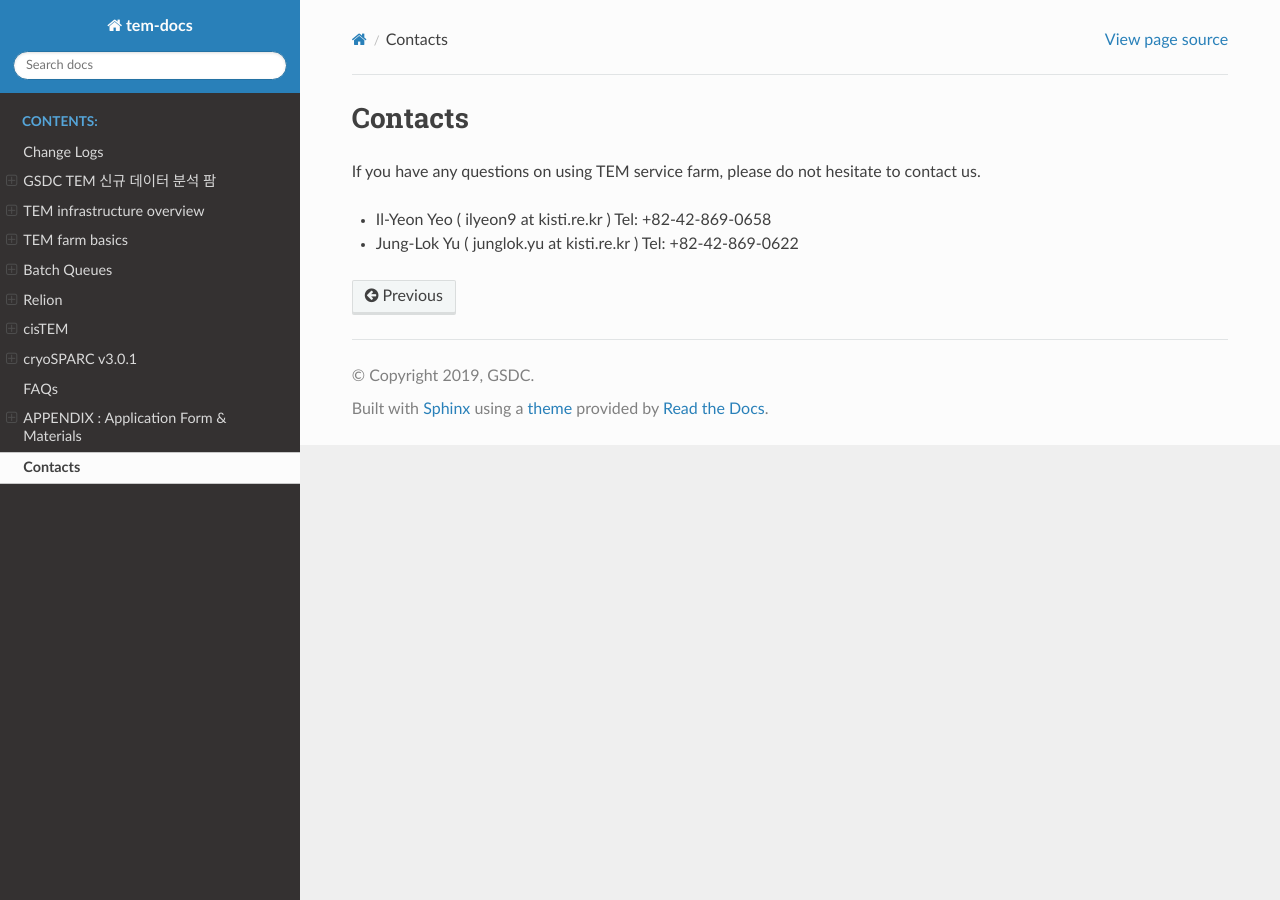
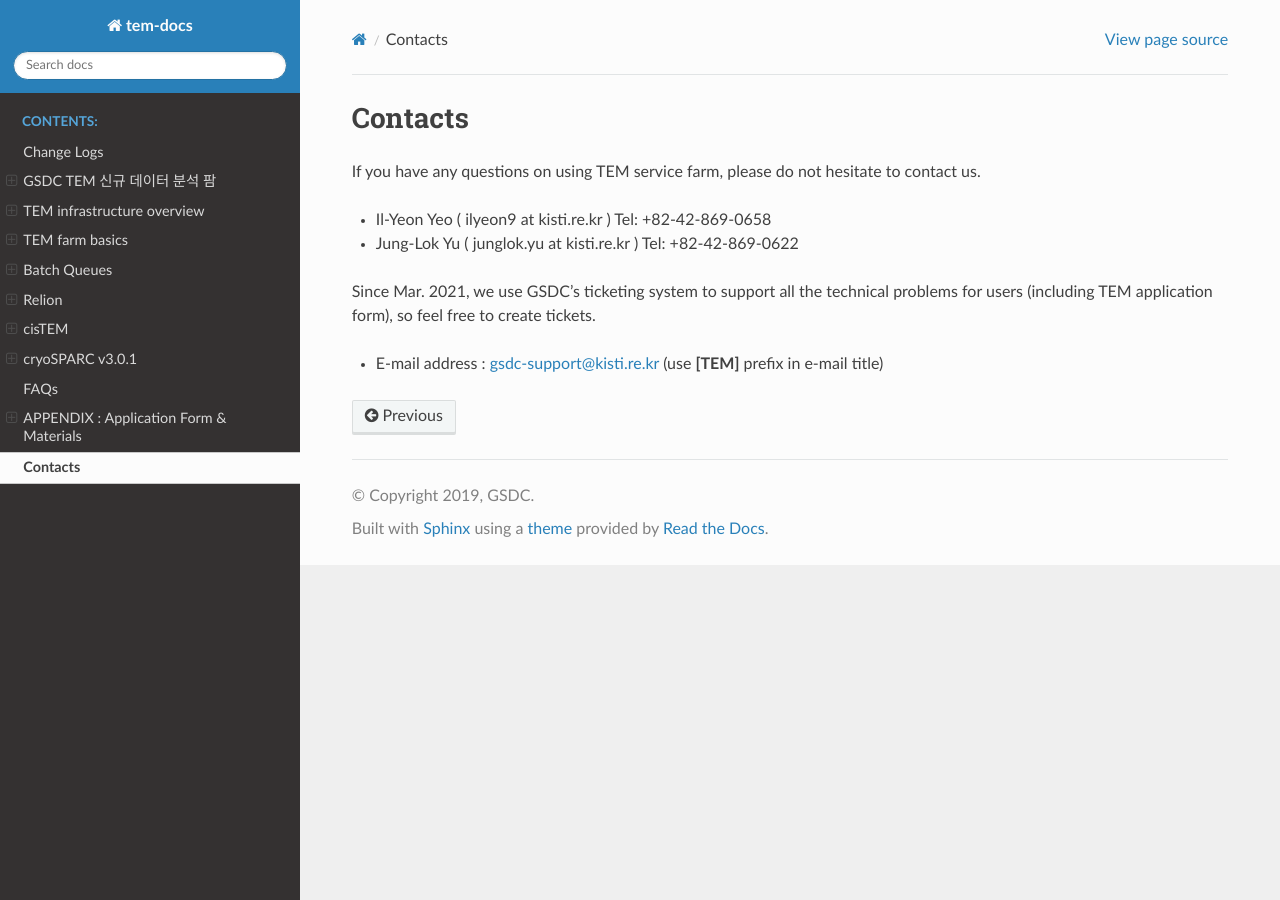
Before and after one commit to junglok/tem-docs, a Sphinx documentation site: the page built from docs/contact.rst, in a window 1280 px wide. Built offline with Sphinx 7.4.7 and the Read the Docs theme 2.0.0, drawn with Linux system fonts in a browser that asks for light colours.

Commit message:
figures changed

```diff
--- a/docs/contact.rst
+++ b/docs/contact.rst
@@ -7,3 +7,7 @@ If you have any questions on using TEM service farm, please do not hesitate to c
 * Il-Yeon Yeo ( ilyeon9 at kisti.re.kr ) Tel: +82-42-869-0658
 
 * Jung-Lok Yu ( junglok.yu at kisti.re.kr ) Tel: +82-42-869-0622
+
+Since Mar. 2021, we use GSDC's ticketing system to support all the technical problems for users (including TEM application form), so feel free to create tickets.
+
+* E-mail address : gsdc-support@kisti.re.kr (use **[TEM]** prefix in e-mail title)
```
Also changed, not shown: docs/images/mobaxterm_resized.JPG, docs/images/putty-1_resized.JPG.
